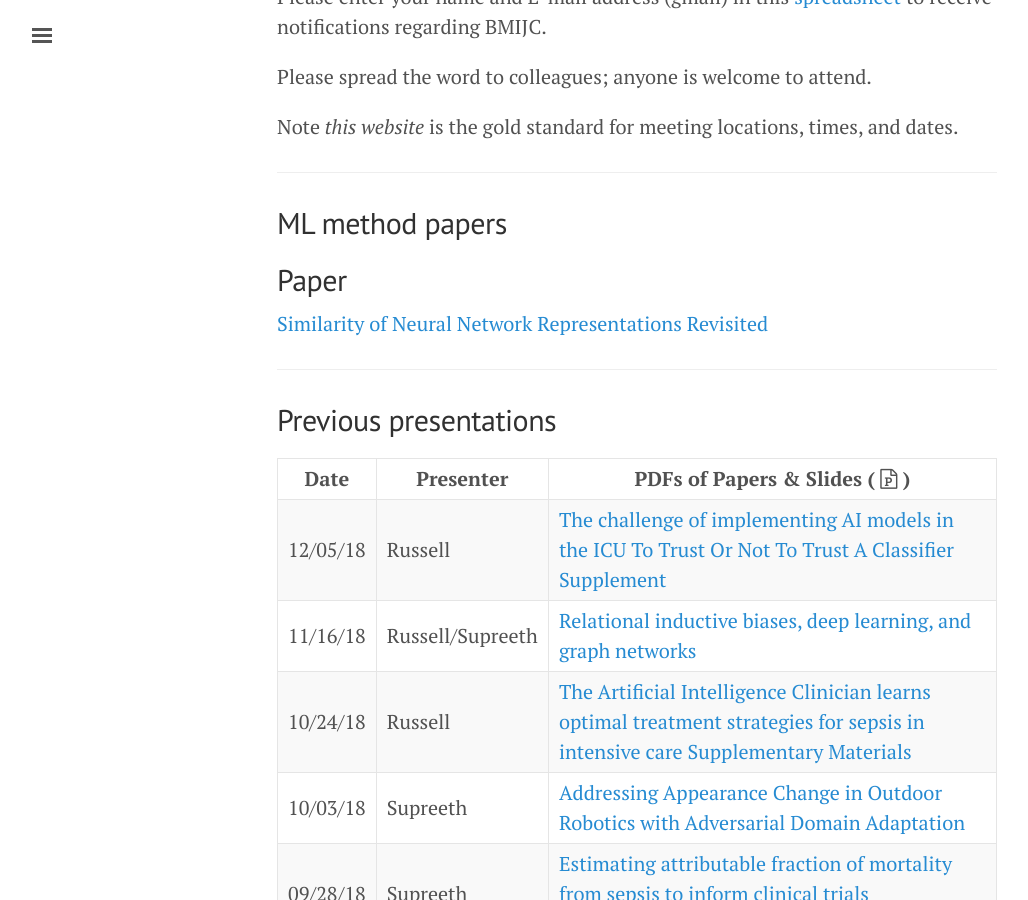
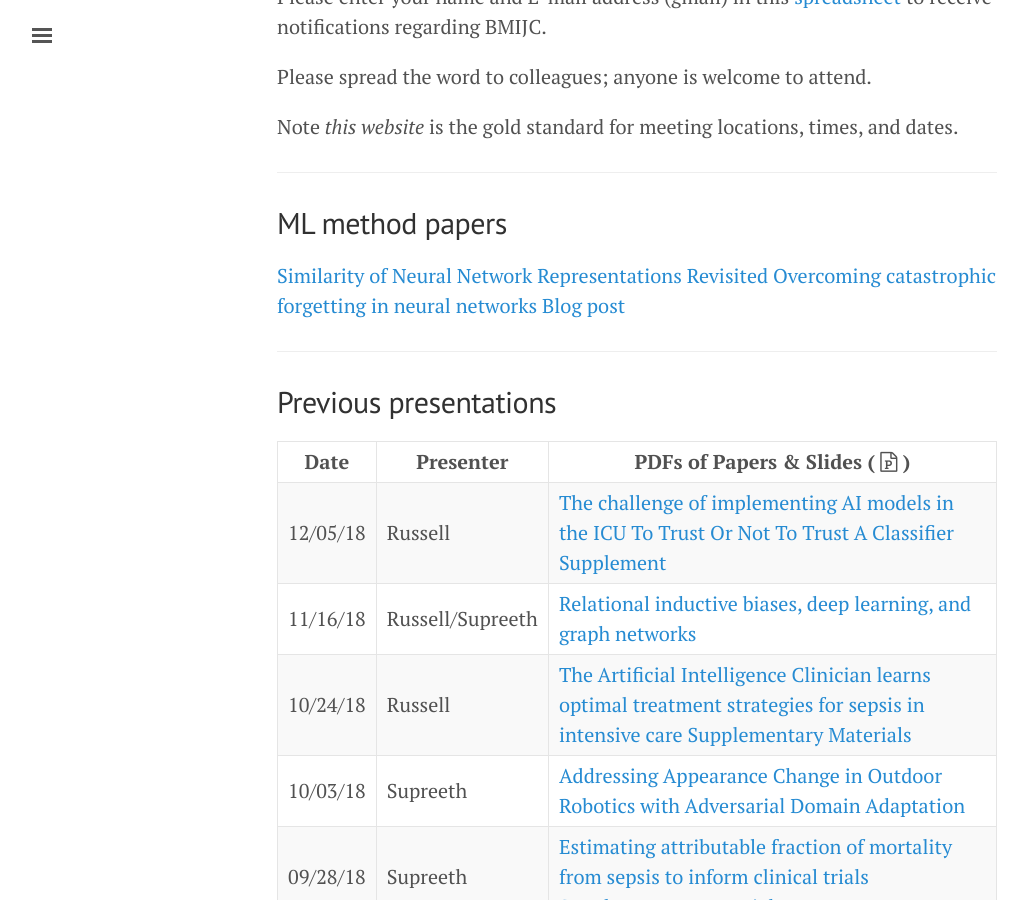
Before and after one commit to NematiLab/bmijc, a Jekyll site: the page built from index.md, in a window 1280 px wide and 900 px high, scrolled down 2237 px. Shown: the whole window, without its empty margins (3-1031 px from the left). Built offline with Jekyll 4.4.1, drawn with Linux system fonts in a browser that asks for light colours; nearby versions of some CDN libraries.

```diff
--- a/index.md
+++ b/index.md
@@ -68,9 +68,8 @@
 ## ML method papers
 <a name="previous"></a>
 
-Paper
----
 [Similarity of Neural Network Representations Revisited](https://arxiv.org/abs/1905.00414){:target="_blank"}
+[Overcoming catastrophic forgetting in neural networks](https://www.pnas.org/content/114/13/3521){:target="_blank"} [Blog post](https://deepmind.com/blog/enabling-continual-learning-in-neural-networks/){:target="_blank"}
 
 ---
 
```
